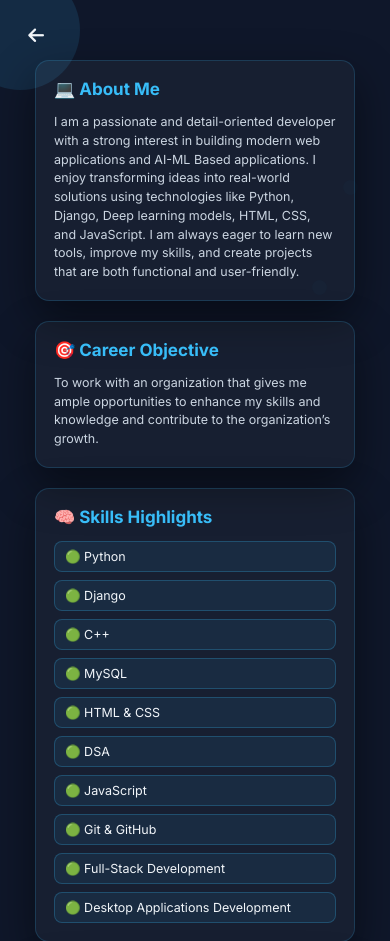
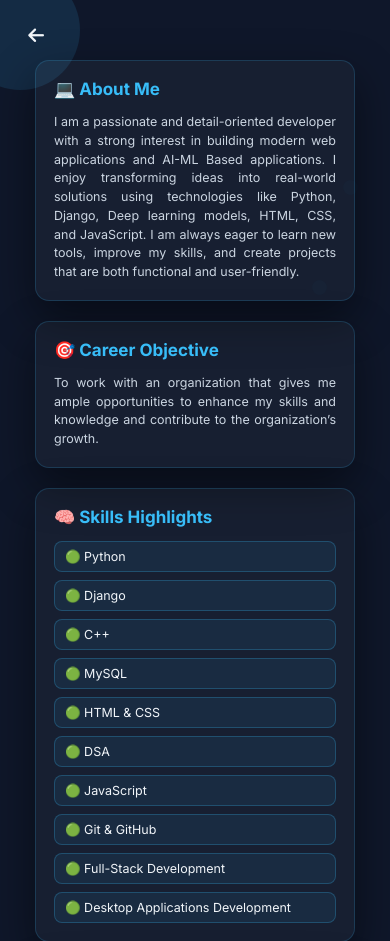
Before and after one commit to Rishikesh0930/Portfolio, a Django app: page /about/ in a window 390 px wide. Shown: the top 941 px of the page. Run offline with Django 5.2, Linux system fonts and the light colour scheme.

Commit message:
update about.css

```diff
--- a/static/css/about.css
+++ b/static/css/about.css
@@ -265,7 +265,11 @@ body {
         font-size: 18px;
     }
 
-    .card p,
+    .card p{
+        text-align: justify;
+        font-size: 12.5px;
+        line-height: 1.5;
+    }
     .card ul li {
         font-size: 12.5px;
         line-height: 1.5;
@@ -313,6 +317,7 @@ body {
 
     .card p {
         font-size: 12.5px;
+        text-align: justify;
     }
 
     .footer {
```
